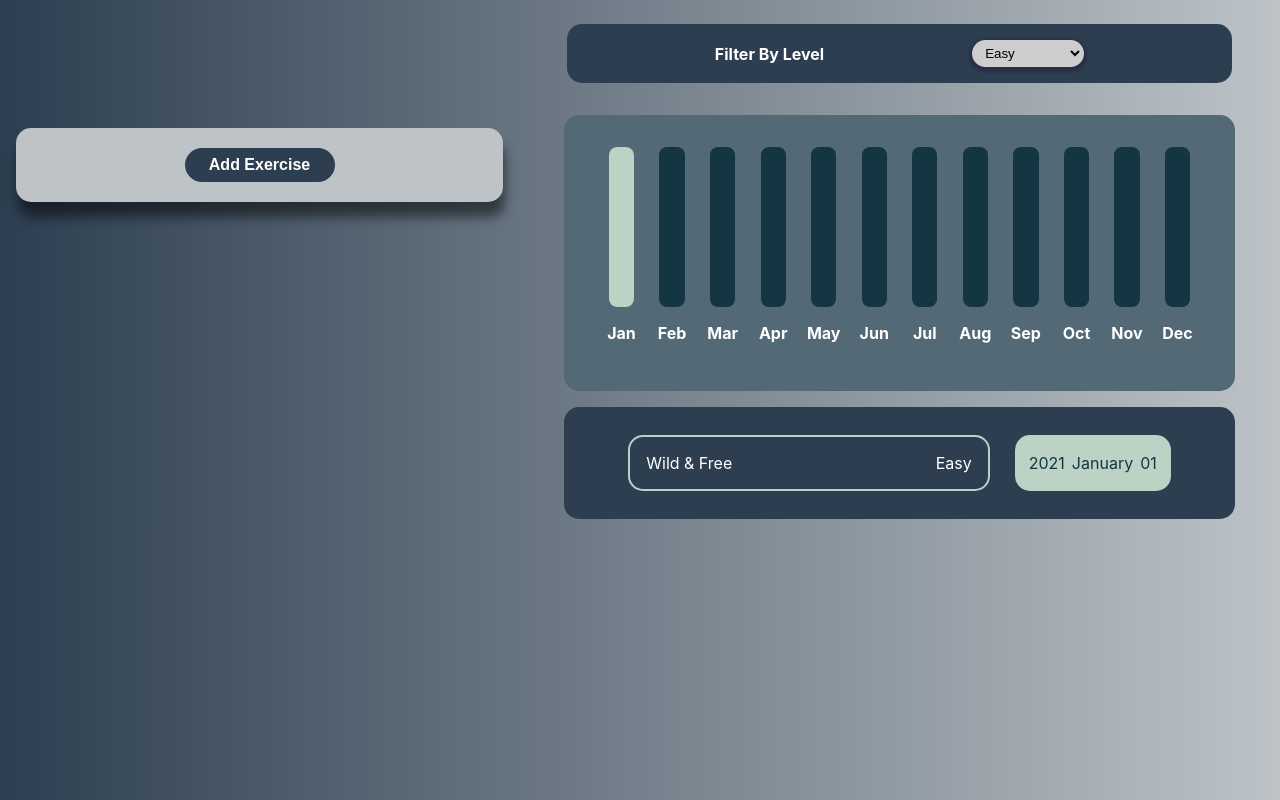
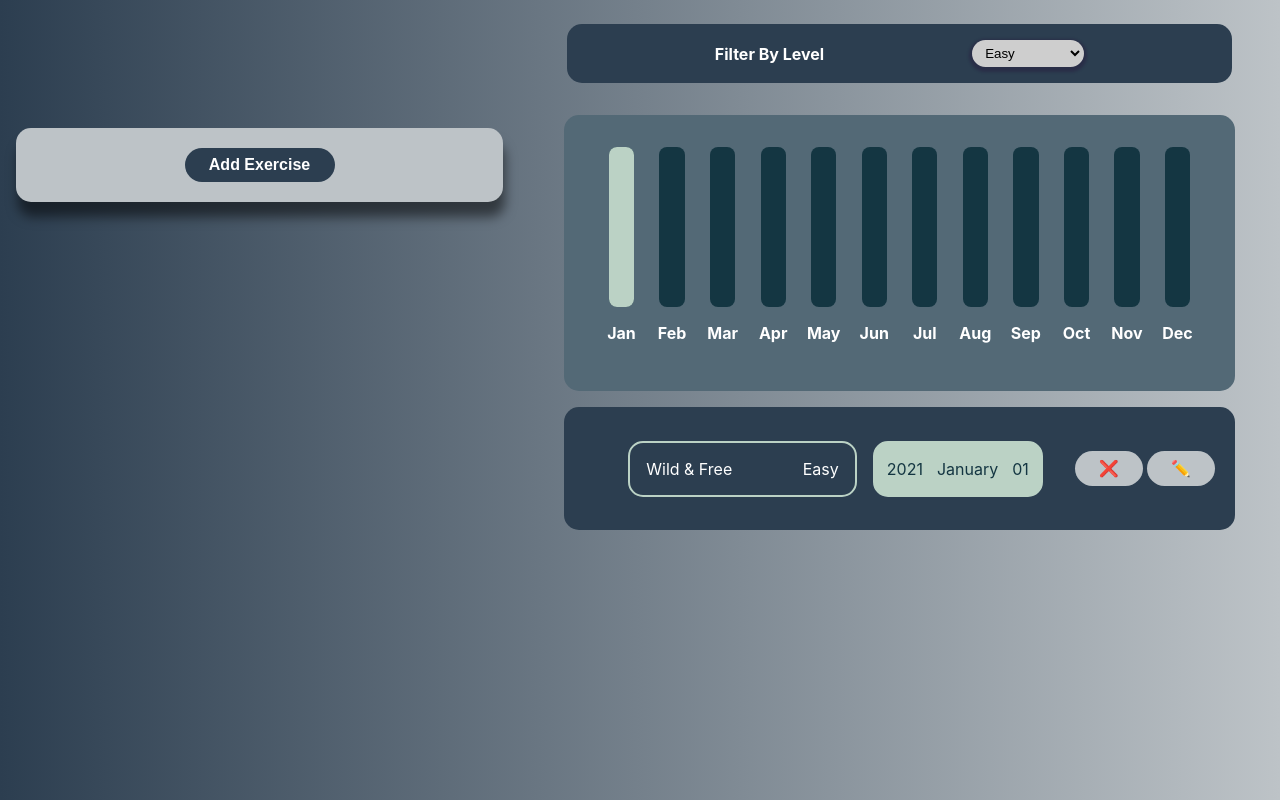
Before and after one commit to brunosm16/exercise-tracker, a React (Create React App) app: page / in a window 1280 px wide. Built offline with nearby package versions, Linux system fonts and the light colour scheme.

Commit message:
Buttons added. missing click operations.

```diff
--- a/src/App.js
+++ b/src/App.js
@@ -57,10 +57,14 @@ const App = () => {
 		setExercises((previousData) => [data, ...previousData]);
 	};
 
+	const handleOperation = (itemId, isDelete) => {
+		console.log(itemId, isDelete);
+	};
+
 	return (
 		<div className="App">
 			<NewExercise onAddExercise={handleAddExercise} levelOptions={levels} />
-			<Exercises items={exercises} />
+			<Exercises onSelectedOperation={handleOperation} items={exercises} />
 		</div>
 	);
 };
--- a/src/components/Exercises/ExerciseDate.module.css
+++ b/src/components/Exercises/ExerciseDate.module.css
@@ -13,6 +13,6 @@
 
 @media screen and (min-width: 768px) {
 	.date {
-		width: 8rem;
+		width: 15rem;
 	}
 }
--- a/src/components/Exercises/ExerciseItem.js
+++ b/src/components/Exercises/ExerciseItem.js
@@ -1,8 +1,14 @@
 import PropTypes from 'prop-types';
 import ExerciseDate from './ExerciseDate';
+import Button from '../UI/Button/Button';
 import styles from './ExerciseItem.module.css';
 
-const ExerciseItem = ({ name, level, date }) => (
+const ExerciseItem = ({ id, name, level, date, onItemClick }) => {
+	const handleClick = (isDelete) => {
+		onItemClick(id, isDelete);
+	};
+
+	return (
 		<li className={styles.item}>
 			<div className={styles.info}>
 				<p>{name}</p>
@@ -10,19 +16,34 @@ const ExerciseItem = ({ name, level, date }) => (
 			</div>
 
 			<ExerciseDate date={date} />
+
+			<div className={styles.actions}>
+				<Button isSubmit onClick={() => handleClick(true)}>
+					❌
+				</Button>
+
+				<Button isSubmit onClick={() => handleClick(false)}>
+					✏️
+				</Button>
+			</div>
 		</li>
 	);
+};
 
 ExerciseItem.defaultProps = {
+	id: '',
 	name: '',
 	level: '',
 	date: '',
+	onItemClick: () => {},
 };
 
 ExerciseItem.propTypes = {
 	name: PropTypes.string,
 	level: PropTypes.string,
 	date: PropTypes.objectOf(PropTypes.object),
+	id: PropTypes.number,
+	onItemClick: PropTypes.func,
 };
 
 export default ExerciseItem;
--- a/src/components/Exercises/ExerciseItem.module.css
+++ b/src/components/Exercises/ExerciseItem.module.css
@@ -23,6 +23,19 @@
 	width: 8rem;
 }
 
+.actions {
+	display: flex;
+	width: 5rem;
+	justify-content: center;
+	align-items: center;
+	padding: 1rem;
+}
+
+.actions button {
+	background-color: #bdc3c7;
+	margin-right: 0.25rem;
+}
+
 @media screen and (min-width: 768px) {
 	.item {
 		flex-direction: row;
@@ -38,4 +51,8 @@
 	.item p {
 		font-size: 1rem;
 	}
+
+	.actions {
+		justify-content: flex-start;
+	}
 }
--- a/src/components/Exercises/Exercises.js
+++ b/src/components/Exercises/Exercises.js
@@ -5,7 +5,7 @@ import ExercisesList from './ExercisesList';
 import ExercisesChart from './ExercisesChart';
 import styles from './Exercises.module.css';
 
-const Exercises = ({ items }) => {
+const Exercises = ({ items, onSelectedOperation }) => {
 	const [filteredLevel, setFilteredLevel] = useState('Easy');
 
 	const itemsByLevel = items.filter(
@@ -14,6 +14,10 @@ const Exercises = ({ items }) => {
 
 	const handleSelectedFilter = (filter) => {
 		setFilteredLevel(filter);
+	};
+
+	const handleOperation = (itemId, isDelete) => {
+		onSelectedOperation(itemId, isDelete);
 	};
 
 	return (
@@ -25,17 +29,23 @@ const Exercises = ({ items }) => {
 
 			<ExercisesChart exercises={itemsByLevel} />
 
-			<ExercisesList exercises={itemsByLevel} level={filteredLevel} />
+			<ExercisesList
+				exercises={itemsByLevel}
+				level={filteredLevel}
+				onOperation={handleOperation}
+			/>
 		</div>
 	);
 };
 
 Exercises.defaultProps = {
 	items: [],
+	onSelectedOperation: () =>{},
 };
 
 Exercises.propTypes = {
 	items: PropTypes.arrayOf(PropTypes.object),
+	onSelectedOperation: PropTypes.func,
 };
 
 export default Exercises;
--- a/src/components/Exercises/ExercisesList.js
+++ b/src/components/Exercises/ExercisesList.js
@@ -3,7 +3,12 @@ import List from '../UI/List/List';
 import ExerciseItem from './ExerciseItem';
 import styles from './ExercisesList.module.css';
 
-const ExercisesList = ({ exercises, level }) => (
+const ExercisesList = ({ exercises, level, onOperation }) => {
+	const itemClickHandle = (itemId, operation) => {
+		onOperation(itemId, operation);
+	};
+
+	return (
 		<List cssClass={styles.list}>
 			{exercises.length === 0 && (
 				<p className={styles['empty-list-msg']}>
@@ -14,22 +19,27 @@ const ExercisesList = ({ exercises, level }) => (
 				exercises.map((exercise) => (
 					<ExerciseItem
 						key={exercise.id}
+						id={exercise.id}
 						name={exercise.name}
 						level={exercise.level}
 						date={exercise.date}
+						onItemClick={itemClickHandle}
 					/>
 				))}
 		</List>
 	);
+};
 
 ExercisesList.defaultProps = {
 	exercises: [],
 	level: '',
+	onOperation: () => {},
 };
 
 ExercisesList.propTypes = {
 	exercises: PropTypes.arrayOf(PropTypes.object),
 	level: PropTypes.string,
+	onOperation: PropTypes.func,
 };
 
 export default ExercisesList;
```
Lines whose indentation alone changed are shown as unchanged.
